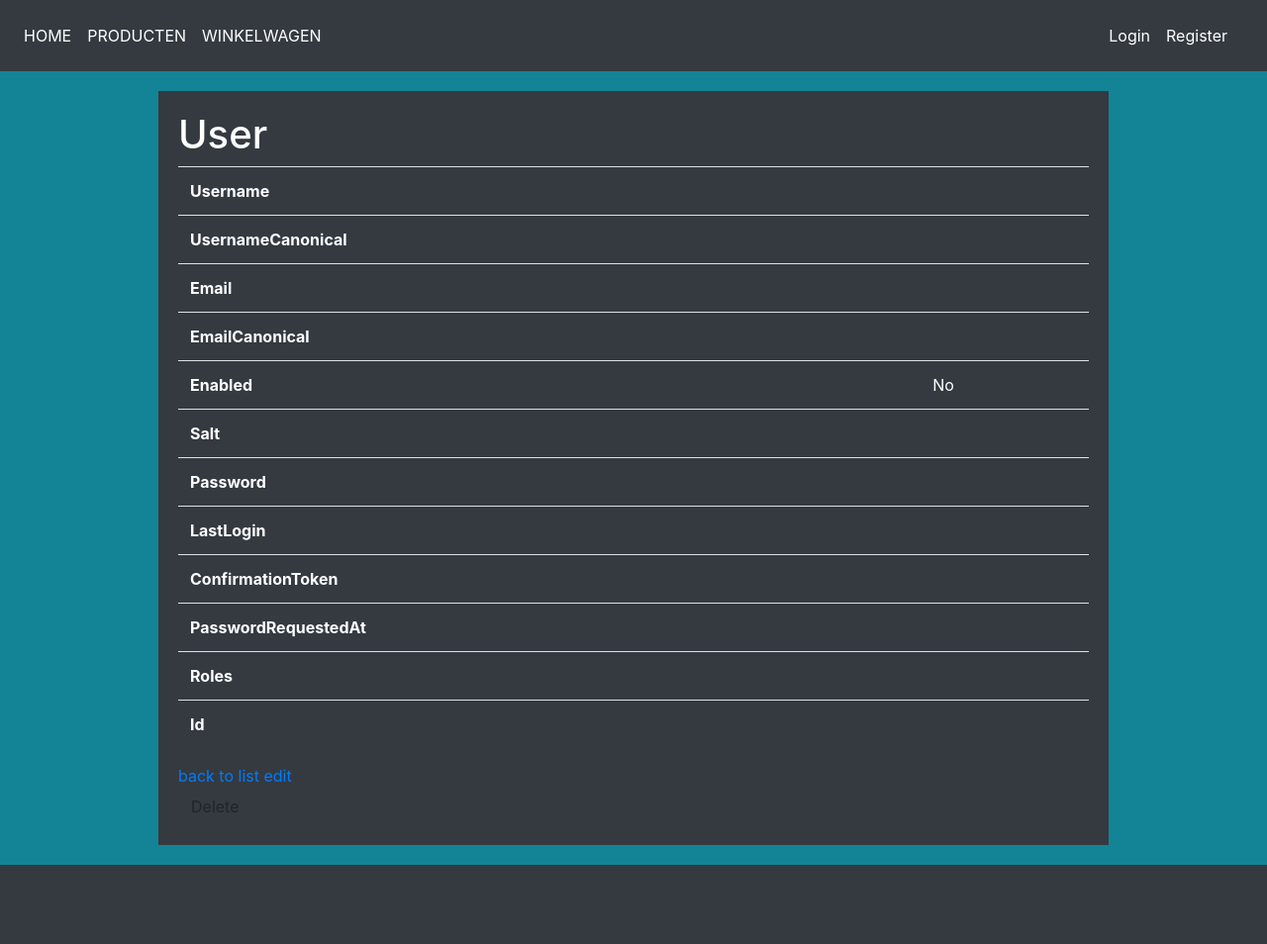
After one commit to Laurens21/Shopping-Cart, a Symfony app: template templates/user/show.html.twig in a window 1280 px wide. The commit adds this page. Shown: the whole page at 99% size. Run offline with Twig, Linux system fonts and the light colour scheme; the template is opened without the code that fills it, so the values that code supplies are empty; some libraries are stand-ins or nearby versions.

Commit message:
added new changes

```diff
--- /dev/null
+++ b/public/css/main.css
@@ -0,0 +1,3 @@
+.flash-success{
+    display: none !important;
+}
--- a/templates/base.html.twig
+++ b/templates/base.html.twig
@@ -22,7 +22,9 @@
     <title>{% block title %}Welcome!{% endblock %}</title>
     <!-- Custom styles for this template -->
     <link rel="stylesheet" href="https://stackpath.bootstrapcdn.com/bootstrap/4.3.1/css/bootstrap.min.css" integrity="sha384-ggOyR0iXCbMQv3Xipma34MD+dH/1fQ784/j6cY/iJTQUOhcWr7x9JvoRxT2MZw1T" crossorigin="anonymous">
-    {% block stylesheets %}{% endblock %}
+    {% block stylesheets %}
+    <link rel="stylesheet" href="{{ asset('css/main.css') }}" />
+    {% endblock %}
 </head>
 <body style="color:white ; position: relative; min-height: 100vh; padding-bottom: 5rem; font-family: 'Arial Black' sans-serif; background-color: #138496">
 <header style="margin-bottom: 20px">
@@ -51,6 +53,29 @@
             </ul>
             {% endif %}
         </div>
+        <div class="navbar navbar-inverse" role="navigation">
+            <div class="blockMain ">
+                  {% if app.user %}
+                      {% set mainMenu = [
+                          {'path': 'fos_user_security_logout', 'name' : 'Logout'}
+                      ] %}
+                  {% else %}
+                      {% set mainMenu = [
+                          {'path': 'fos_user_security_login',         'name': 'Login' },
+                          {'path': 'fos_user_registration_register',  'name': 'Register' }
+                      ] %}
+                  {% endif %}
+              <div class="navbar-collapse collapse">
+                <ul class="nav navbar-nav">
+                  {% for item in mainMenu %}
+                    <li class="nav-item"{{ app.request.get('_route') == item['path'] ? ' class="active"' : '' }}>
+                        <a class="nav-link text-white" href="{{ path(item['path']) }}">{{ item['name'] }}</a>
+                    </li>
+                  {% endfor %}
+                </ul>
+              </div><!--/.navbar-collapse -->
+            </div>
+          </div>
     </nav>
 </header>
 <div class="bg-dark" style="padding: 20px; max-width: 75%; margin: 0 auto;">{% block login_register %}{% endblock %}{% block body %}{% endblock %}</div>
--- /dev/null
+++ b/templates/user/_delete_form.html.twig
@@ -0,0 +1,5 @@
+<form method="post" action="{{ path('user_delete', {'id': user.id}) }}" onsubmit="return confirm('Are you sure you want to delete this item?');">
+    <input type="hidden" name="_method" value="DELETE">
+    <input type="hidden" name="_token" value="{{ csrf_token('delete' ~ user.id) }}">
+    <button class="btn">Delete</button>
+</form>
--- /dev/null
+++ b/templates/user/_form.html.twig
@@ -0,0 +1,4 @@
+{{ form_start(form) }}
+    {{ form_widget(form) }}
+    <button class="btn">{{ button_label|default('Save') }}</button>
+{{ form_end(form) }}
--- /dev/null
+++ b/templates/user/show.html.twig
@@ -0,0 +1,66 @@
+{% extends 'base.html.twig' %}
+
+{% block title %}User{% endblock %}
+
+{% block body %}
+    <h1>User</h1>
+
+    <table class="table">
+        <tbody>
+            <tr>
+                <th>Username</th>
+                <td>{{ user.username }}</td>
+            </tr>
+            <tr>
+                <th>UsernameCanonical</th>
+                <td>{{ user.usernameCanonical }}</td>
+            </tr>
+            <tr>
+                <th>Email</th>
+                <td>{{ user.email }}</td>
+            </tr>
+            <tr>
+                <th>EmailCanonical</th>
+                <td>{{ user.emailCanonical }}</td>
+            </tr>
+            <tr>
+                <th>Enabled</th>
+                <td>{{ user.enabled ? 'Yes' : 'No' }}</td>
+            </tr>
+            <tr>
+                <th>Salt</th>
+                <td>{{ user.salt }}</td>
+            </tr>
+            <tr>
+                <th>Password</th>
+                <td>{{ user.password }}</td>
+            </tr>
+            <tr>
+                <th>LastLogin</th>
+                <td>{{ user.lastLogin ? user.lastLogin|date('Y-m-d H:i:s') : '' }}</td>
+            </tr>
+            <tr>
+                <th>ConfirmationToken</th>
+                <td>{{ user.confirmationToken }}</td>
+            </tr>
+            <tr>
+                <th>PasswordRequestedAt</th>
+                <td>{{ user.passwordRequestedAt ? user.passwordRequestedAt|date('Y-m-d H:i:s') : '' }}</td>
+            </tr>
+            <tr>
+                <th>Roles</th>
+                <td>{{ user.roles ? user.roles|join(', ') : '' }}</td>
+            </tr>
+            <tr>
+                <th>Id</th>
+                <td>{{ user.id }}</td>
+            </tr>
+        </tbody>
+    </table>
+
+    <a href="{{ path('user_index') }}">back to list</a>
+
+    <a href="{{ path('user_edit', {'id': user.id}) }}">edit</a>
+
+    {{ include('user/_delete_form.html.twig') }}
+{% endblock %}
```
Also changed, not shown: src/Controller/UserController.php (added, +97 -0 lines), src/EventListener/RegistrationListener.php (added, +20 -0 lines), src/Form/UserType.php (added, +35 -0 lines), templates/bundles/FOSUserBundle/Registration/register.html.twig (+4 -4 lines), templates/user/edit.html.twig (added, +13 -0 lines), templates/user/index.html.twig (added, +55 -0 lines), templates/user/new.html.twig (added, +11 -0 lines).
